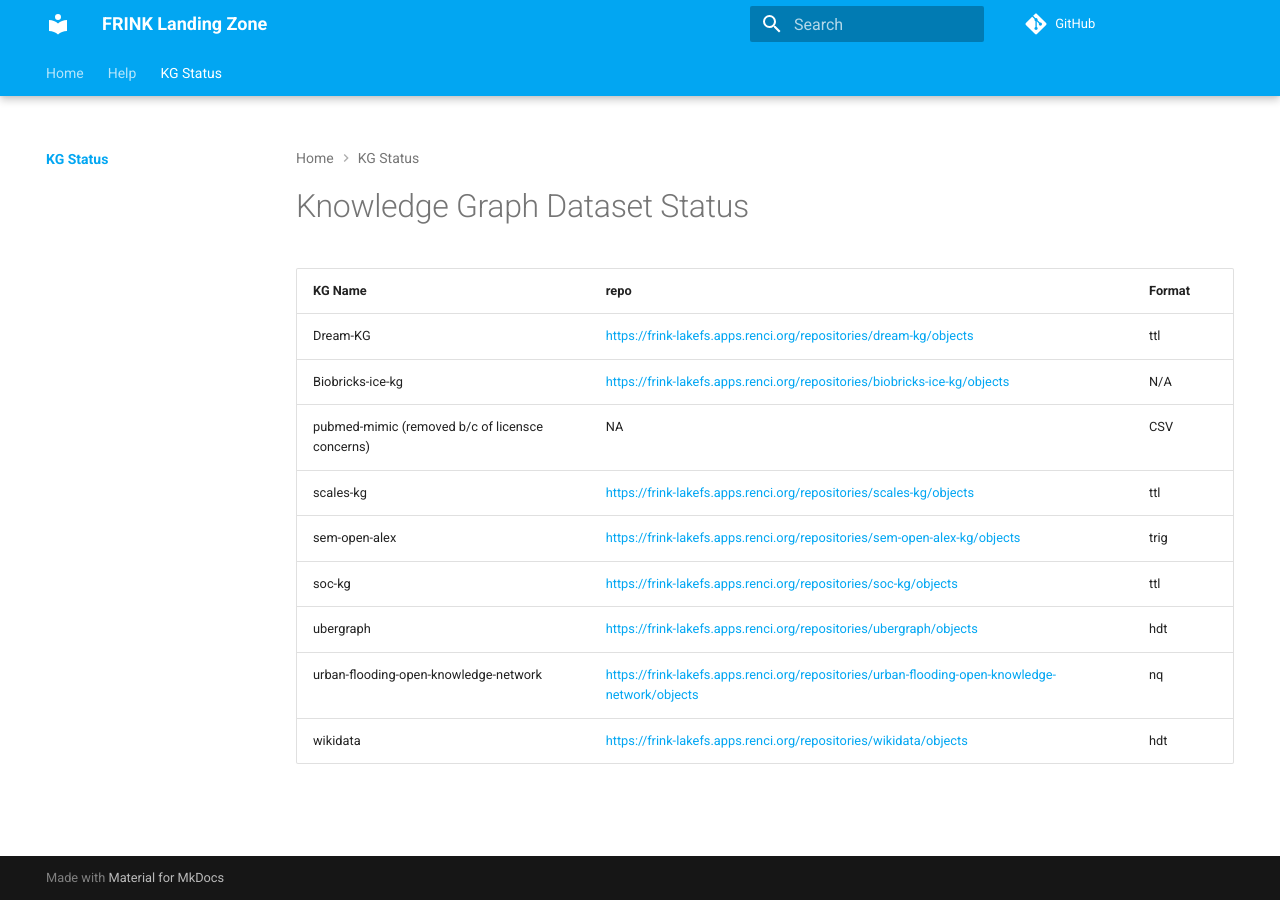
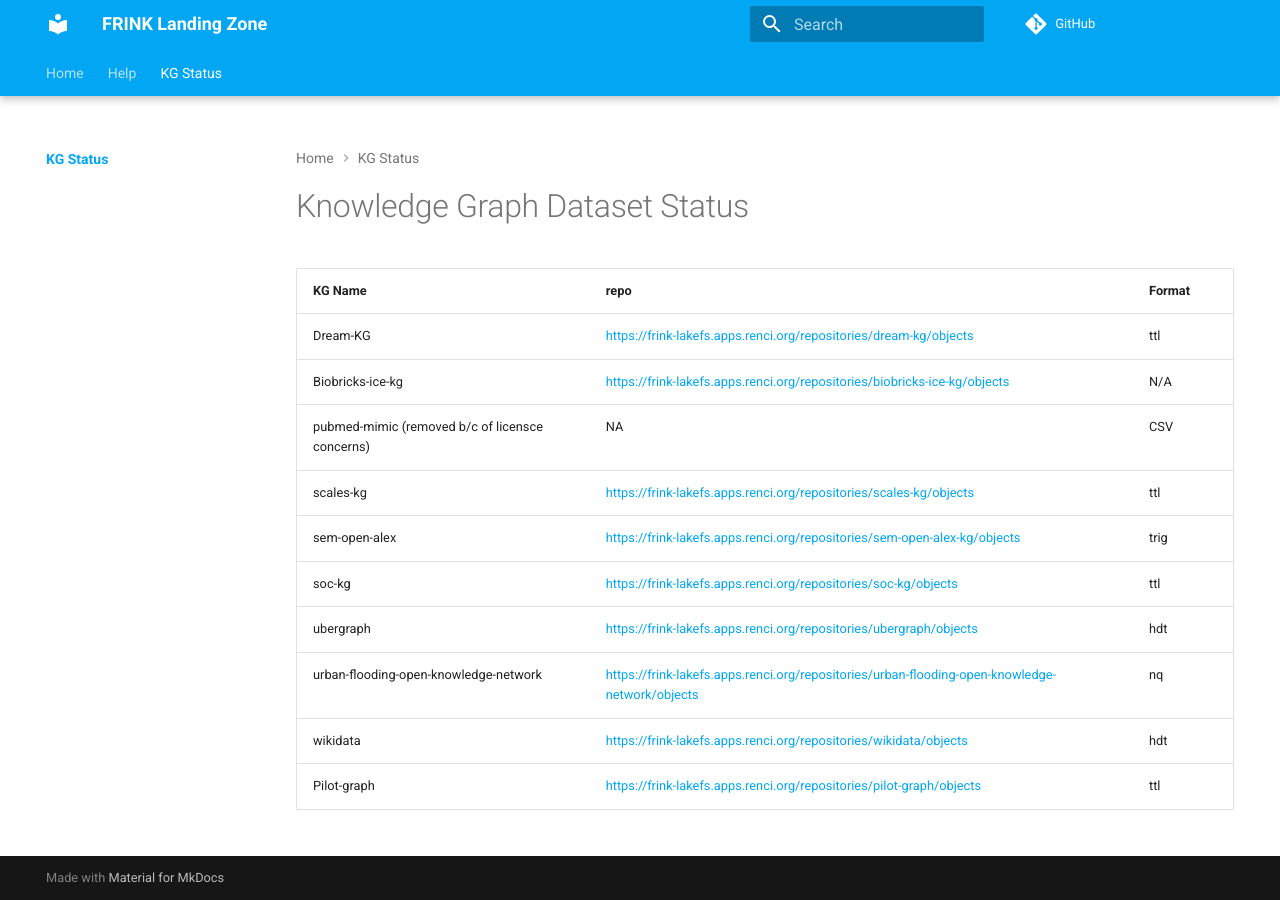
Before and after one commit to frink-okn/frink-landing-zone, an MkDocs documentation site: the page built from docs/kgs/index.md, in a window 1280 px wide. Built offline with MkDocs 1.6.1 and Material for MkDocs 9.7.7, drawn with Linux system fonts in a browser that asks for light colours; comment, search, counter and statistics services are not loaded.

Commit message:
Update index.md

```diff
--- a/docs/kgs/index.md
+++ b/docs/kgs/index.md
@@ -11,3 +11,4 @@
 | ubergraph                             | [https://frink-lakefs.apps.renci.org/repositories/ubergraph/objects](https://frink-lakefs.apps.renci.org/repositories/ubergraph/objects)                                                         | hdt    |
 | urban-flooding-open-knowledge-network | [https://frink-lakefs.apps.renci.org/repositories/urban-flooding-open-knowledge-network/objects](https://frink-lakefs.apps.renci.org/repositories/urban-flooding-open-knowledge-network/objects) | nq     |
 | wikidata                              | [https://frink-lakefs.apps.renci.org/repositories/wikidata/objects](https://frink-lakefs.apps.renci.org/repositories/wikidata/objects)                                                           | hdt    |
+| Pilot-graph                              | [https://frink-lakefs.apps.renci.org/repositories/pilot-graph/objects](https://frink-lakefs.apps.renci.org/repositories/pilot-graph/objects)                                                           | ttl    |
```
